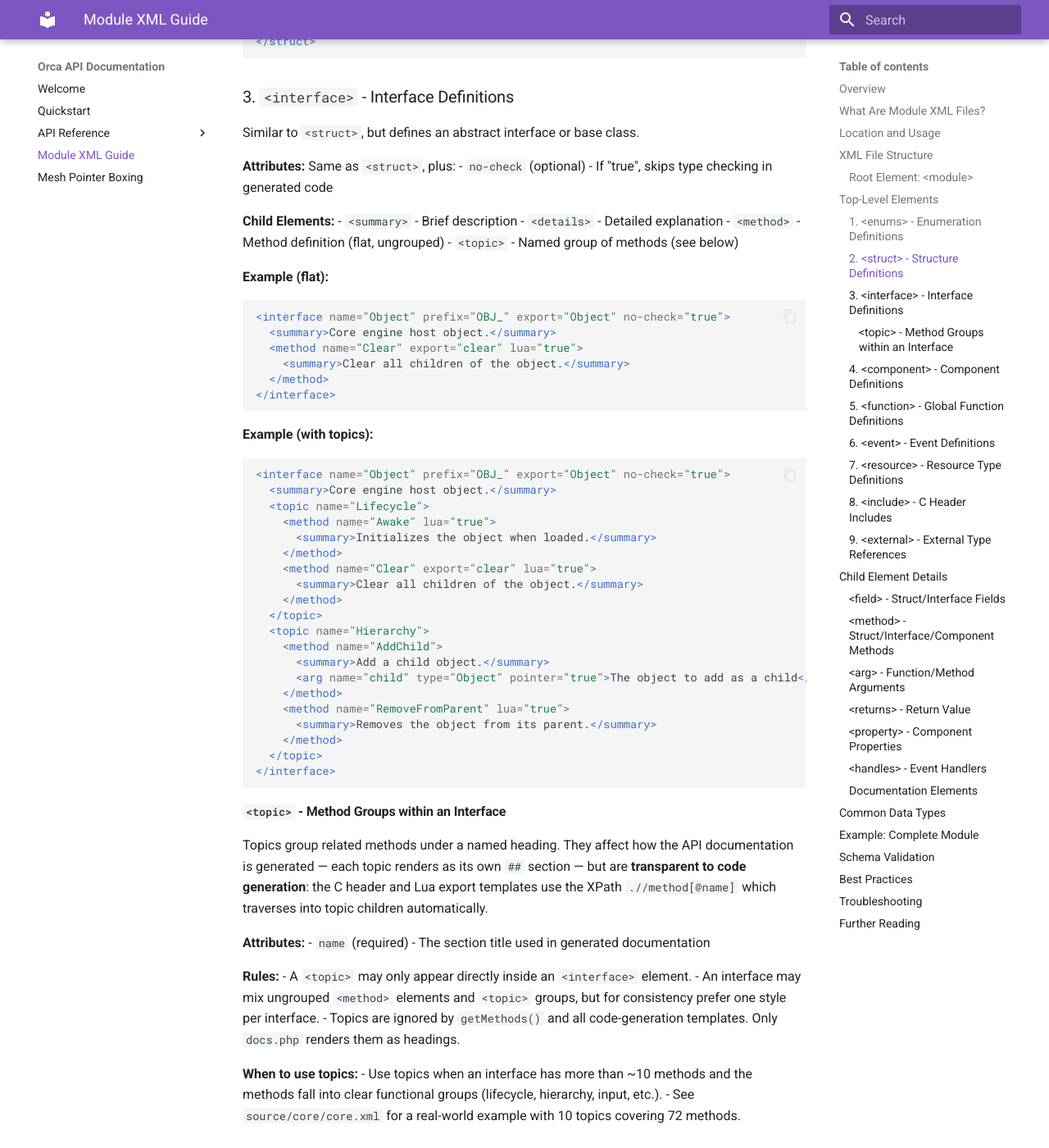
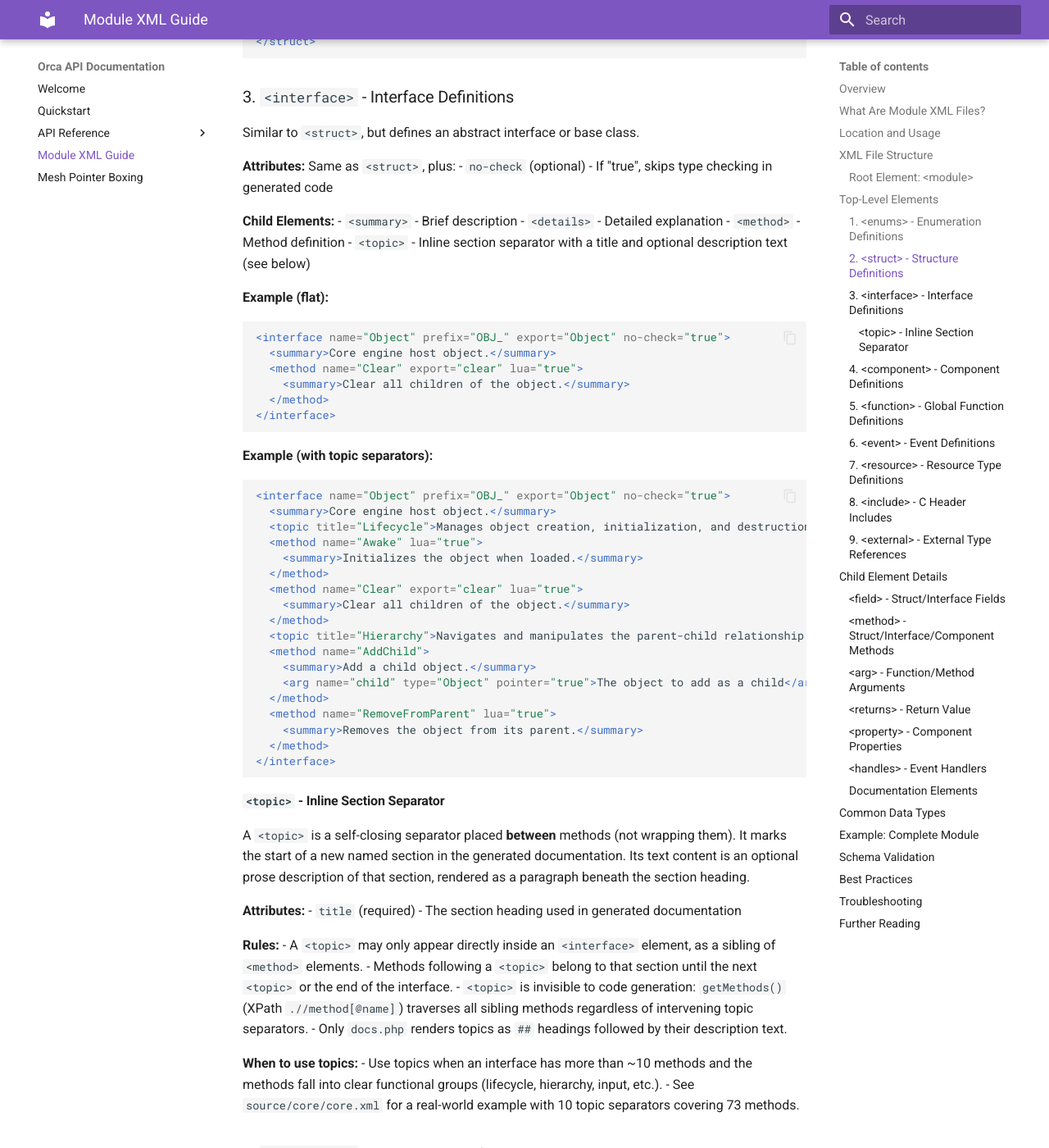
Before and after one commit to corepunch/orca, an MkDocs documentation site: the page built from docs/MODULE_XML_GUIDE.md, in a window 1280 px wide and 1400 px high, scrolled down 2711 px. Shown: the whole window at 82% size. Built offline with MkDocs 1.6.1 and Material for MkDocs 9.7.7, drawn with Linux system fonts in a browser that asks for light colours; some of the changed text lies outside the part shown.

Commit message:
Redesign topic as inline separator element with title attr and text description
Co-authored-by: corepunch <83646194+corepunch@users.noreply.github.com>

````diff
--- a/docs/MODULE_XML_GUIDE.md
+++ b/docs/MODULE_XML_GUIDE.md
@@ -129,8 +129,8 @@ Similar to `<struct>`, but defines an abstract interface or base class.
 **Child Elements:**
 - `<summary>` - Brief description
 - `<details>` - Detailed explanation
-- `<method>` - Method definition (flat, ungrouped)
-- `<topic>` - Named group of methods (see below)
+- `<method>` - Method definition
+- `<topic>` - Inline section separator with a title and optional description text (see below)
 
 **Example (flat):**
 ```xml
@@ -142,45 +142,44 @@ Similar to `<struct>`, but defines an abstract interface or base class.
 </interface>
 ```
 
-**Example (with topics):**
+**Example (with topic separators):**
 ```xml
 <interface name="Object" prefix="OBJ_" export="Object" no-check="true">
   <summary>Core engine host object.</summary>
-  <topic name="Lifecycle">
-    <method name="Awake" lua="true">
-      <summary>Initializes the object when loaded.</summary>
-    </method>
-    <method name="Clear" export="clear" lua="true">
-      <summary>Clear all children of the object.</summary>
-    </method>
-  </topic>
-  <topic name="Hierarchy">
-    <method name="AddChild">
-      <summary>Add a child object.</summary>
-      <arg name="child" type="Object" pointer="true">The object to add as a child</arg>
-    </method>
-    <method name="RemoveFromParent" lua="true">
-      <summary>Removes the object from its parent.</summary>
-    </method>
-  </topic>
+  <topic title="Lifecycle">Manages object creation, initialization, and destruction.</topic>
+  <method name="Awake" lua="true">
+    <summary>Initializes the object when loaded.</summary>
+  </method>
+  <method name="Clear" export="clear" lua="true">
+    <summary>Clear all children of the object.</summary>
+  </method>
+  <topic title="Hierarchy">Navigates and manipulates the parent-child relationship tree.</topic>
+  <method name="AddChild">
+    <summary>Add a child object.</summary>
+    <arg name="child" type="Object" pointer="true">The object to add as a child</arg>
+  </method>
+  <method name="RemoveFromParent" lua="true">
+    <summary>Removes the object from its parent.</summary>
+  </method>
 </interface>
 ```
 
-#### `<topic>` - Method Groups within an Interface
+#### `<topic>` - Inline Section Separator
 
-Topics group related methods under a named heading. They affect how the API documentation is generated — each topic renders as its own `##` section — but are **transparent to code generation**: the C header and Lua export templates use the XPath `.//method[@name]` which traverses into topic children automatically.
+A `<topic>` is a self-closing separator placed **between** methods (not wrapping them). It marks the start of a new named section in the generated documentation. Its text content is an optional prose description of that section, rendered as a paragraph beneath the section heading.
 
 **Attributes:**
-- `name` (required) - The section title used in generated documentation
+- `title` (required) - The section heading used in generated documentation
 
 **Rules:**
-- A `<topic>` may only appear directly inside an `<interface>` element.
-- An interface may mix ungrouped `<method>` elements and `<topic>` groups, but for consistency prefer one style per interface.
-- Topics are ignored by `getMethods()` and all code-generation templates. Only `docs.php` renders them as headings.
+- A `<topic>` may only appear directly inside an `<interface>` element, as a sibling of `<method>` elements.
+- Methods following a `<topic>` belong to that section until the next `<topic>` or the end of the interface.
+- `<topic>` is invisible to code generation: `getMethods()` (XPath `.//method[@name]`) traverses all sibling methods regardless of intervening topic separators.
+- Only `docs.php` renders topics as `##` headings followed by their description text.
 
 **When to use topics:**
 - Use topics when an interface has more than ~10 methods and the methods fall into clear functional groups (lifecycle, hierarchy, input, etc.).
-- See `source/core/core.xml` for a real-world example with 10 topics covering 72 methods.
+- See `source/core/core.xml` for a real-world example with 10 topic separators covering 73 methods.
 
 ### 4. `<component>` - Component Definitions
 
@@ -476,7 +475,7 @@ The DTD schema is published at `https://corepunch.github.io/orca/schemas/module.
 1. **Always include documentation** - Every element should have at least a `<summary>`
 2. **Use consistent naming** - Follow C naming conventions for elements
 3. **Group related items** - Place related structs, enums, and functions together
-4. **Use `<topic>` for large interfaces** - If an `<interface>` has more than ~10 methods, group them with `<topic>` elements (e.g., Lifecycle, Hierarchy, Messaging). Topics appear as sections in the generated documentation but are invisible to code generation.
+4. **Use `<topic>` for large interfaces** - If an `<interface>` has more than ~10 methods, add `<topic title="...">Description.</topic>` separators between method groups (e.g., Lifecycle, Hierarchy, Messaging). Topics appear as `##` sections in generated documentation but are invisible to code generation.
 5. **Keep it simple** - XML should describe the API, not implementation details
 6. **Test generation** - Run `make modules` after changes to verify XML is valid
 7. **Check generated code** - Review the generated `.h` and `.c` files to ensure correctness
````
Also changed, not shown: source/core/core.xml (+10 -30 lines), .github/copilot-instructions.md, 3 other files.
